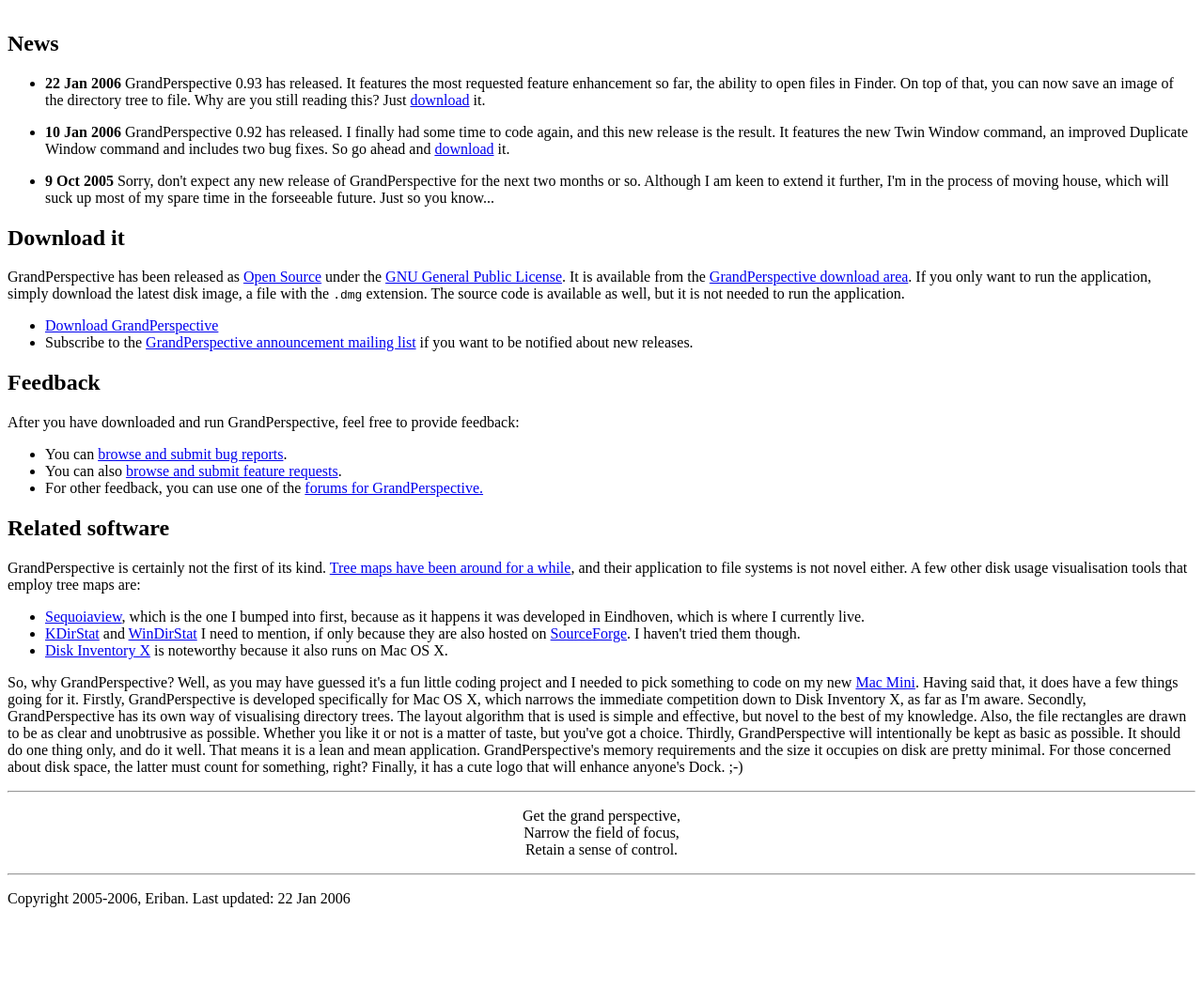
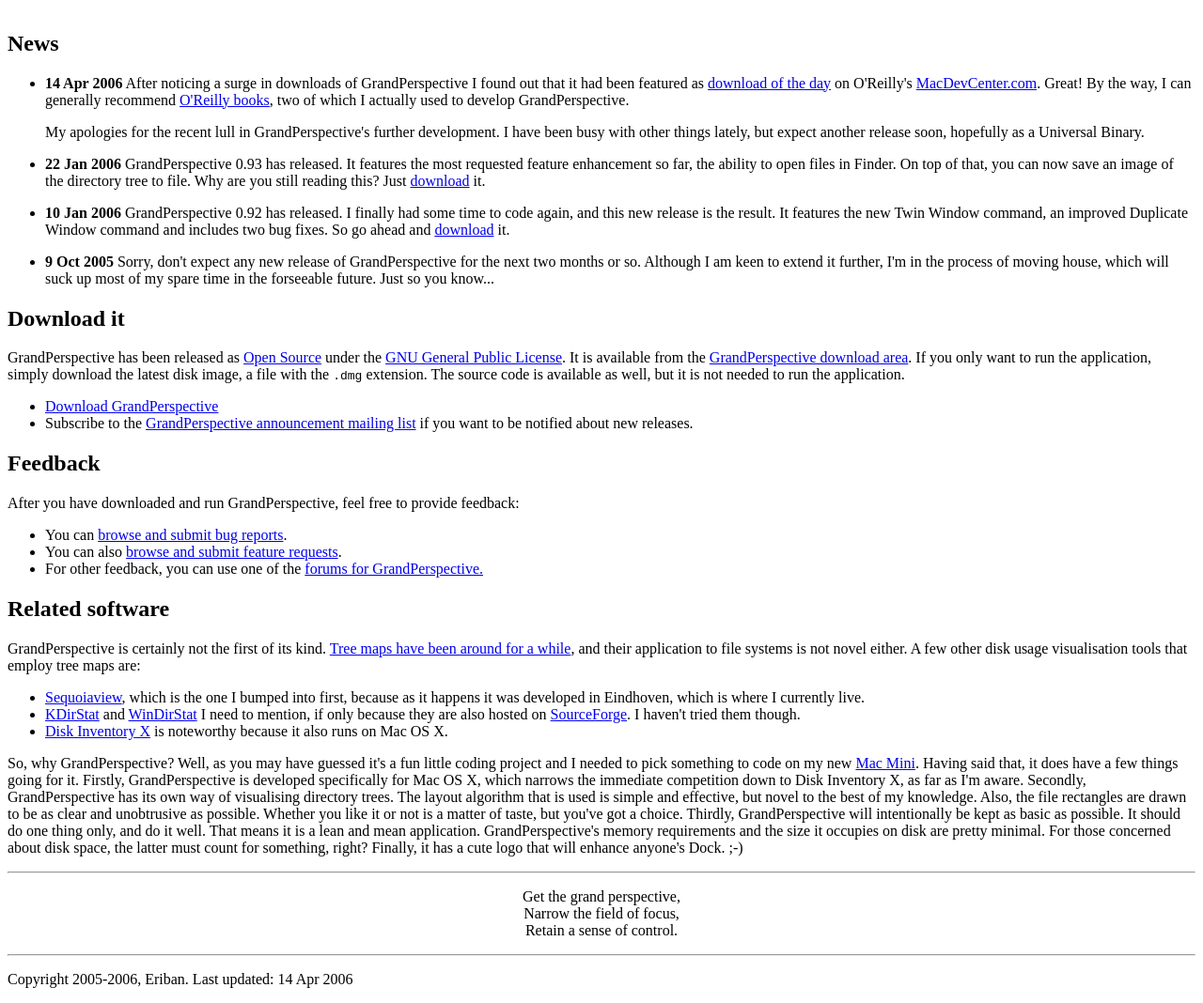
Before and after one commit to patmoore/grandperspective, a plain HTML site: page web/index.html in a window 1280 px wide. Shown: the part 780-1848 px from the top of the page at 94% size. Before the commit the page ends 1762 px from the top, so only its background shows below. Drawn offline with Linux system fonts and the light colour scheme.

Commit message:
Added a news item about mention in MacDevCenter.com blog.
git-svn-id: https://grandperspectiv.svn.sourceforge.net/svnroot/grandperspectiv/GrandPerspective/trunk@43 3e1cca9a-9203-0410-b20e-959a89a76e17

```diff
--- a/web/index.html
+++ b/web/index.html
@@ -33,6 +33,10 @@
 
 <p>
 <ul>
+<li><p><b>14 Apr 2006</b> After noticing a surge in downloads of GrandPerspective I found out that it had been featured as <a href="http://www.oreillynet.com/mac/blog/2006/04/download_of_the_day_grandpersp.html">download of the day</a> on O'Reilly's <a href="http://www.macdevcenter.com/">MacDevCenter.com</a>. Great! By the way, I can generally recommend <a href="http://www.oreilly.com/">O'Reilly books</a>, two of which I actually used to develop GrandPerspective.</p>
+
+<p>My apologies for the recent lull in GrandPerspective's further development. I have been busy with other things lately, but expect another release soon, hopefully as a Universal Binary.</p></li>
+
 <li><p><b>22 Jan 2006</b> GrandPerspective 0.93 has released. It features the most requested feature enhancement so far, the ability to open files in Finder. On top of that, you can now save an image of the directory tree to file. Why are you still reading this? Just <a href="#download">download</a> it.</p></li>
 
 <li><p><b>10 Jan 2006</b> GrandPerspective 0.92 has released. I finally had some time to code again, and this new release is the result. It features the new Twin Window command, an improved Duplicate Window command and includes two bug fixes. So go ahead and <a href="#download">download</a> it.</p></li>
@@ -89,7 +93,7 @@
 
 <hr>
 
-<p>Copyright 2005-2006, Eriban. Last updated: 22 Jan 2006</p>
+<p>Copyright 2005-2006, Eriban. Last updated: 14 Apr 2006</p>
 
 </body>
 </html>
```
